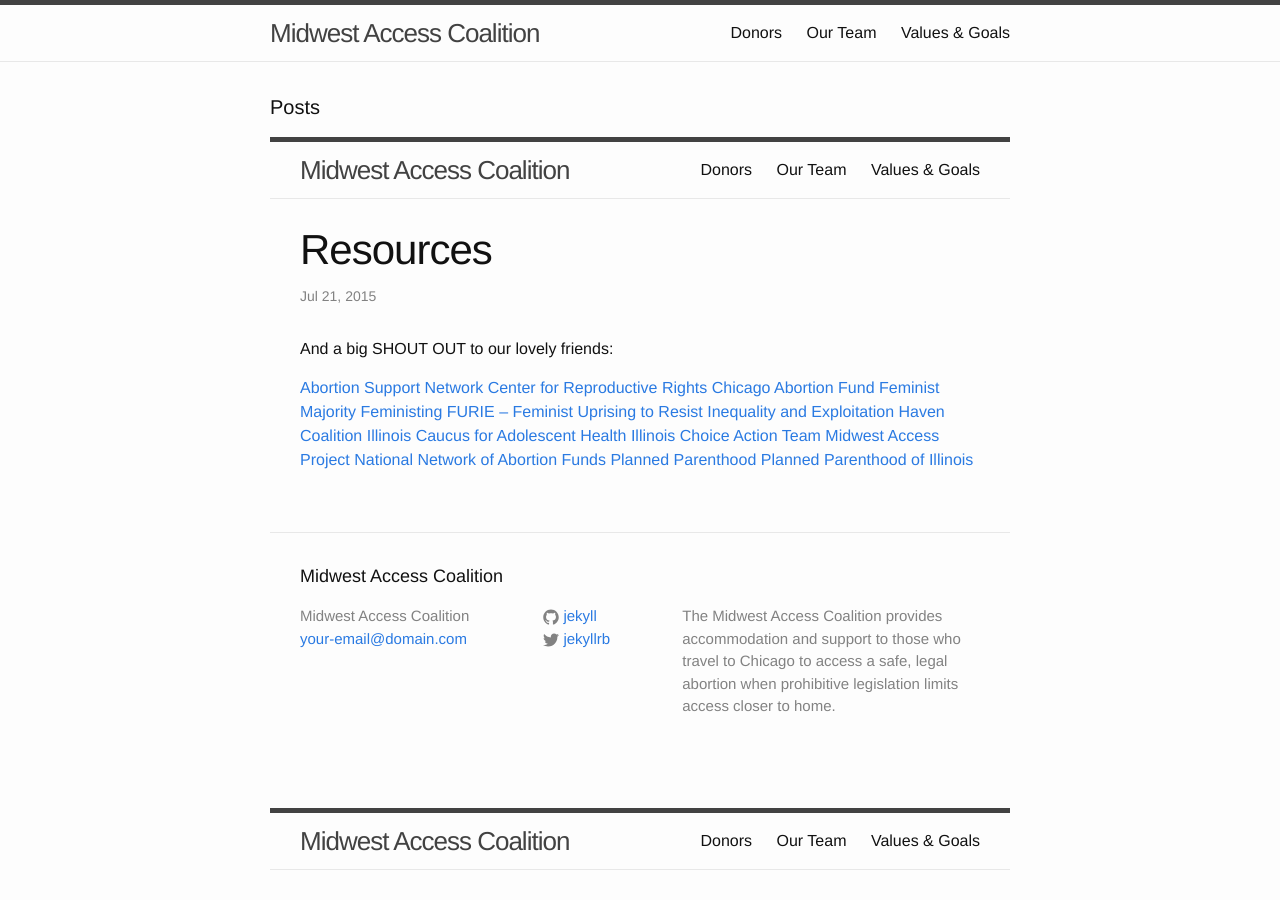
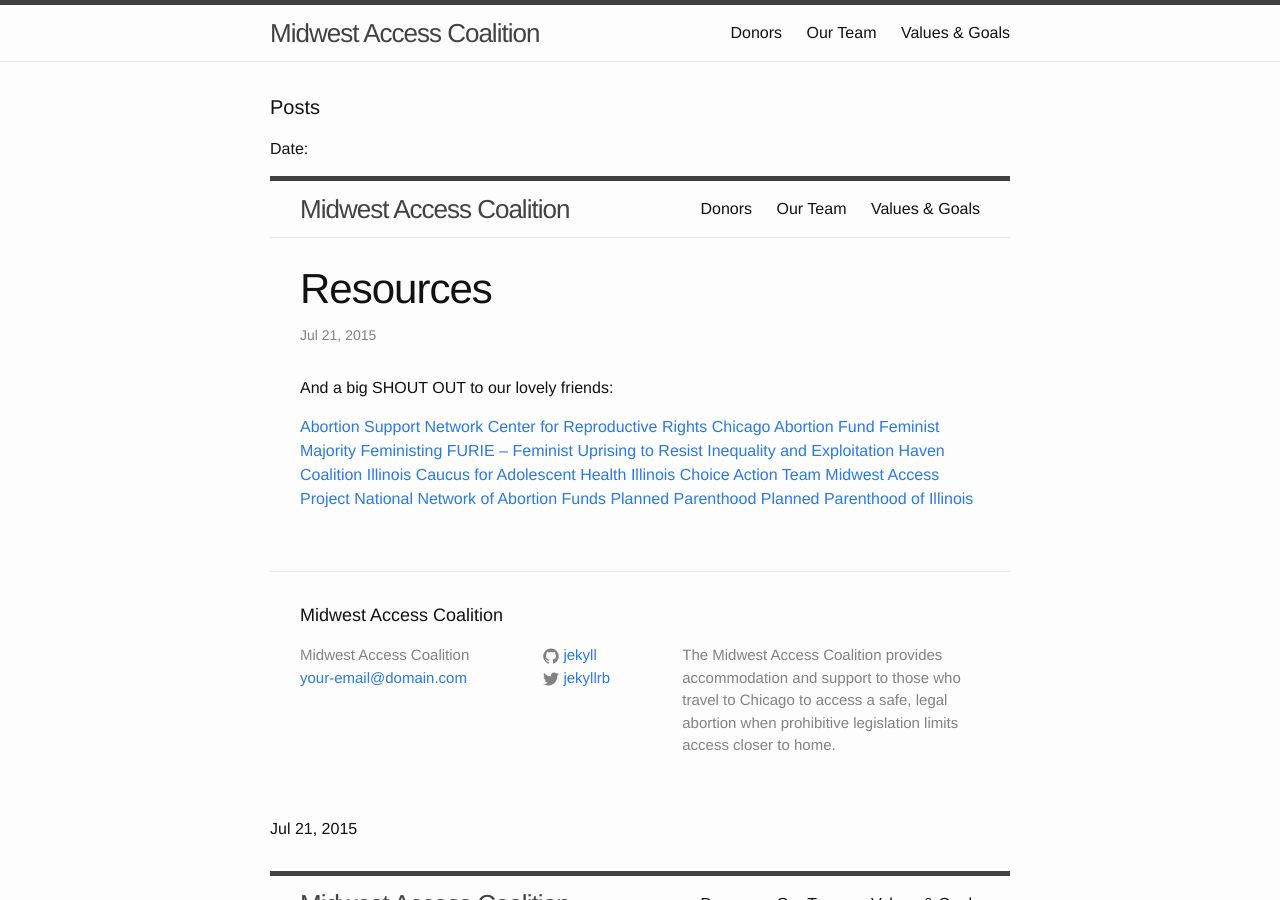
Before and after one commit to emmajellz/midwestaccesscoalition.github.io, a Jekyll site: the page built from index.html, in a window 1280 px wide and 900 px high. Built offline with Jekyll 4.4.1, drawn with Linux system fonts in a browser that asks for light colours.

```diff
--- a/index.html
+++ b/index.html
@@ -6,14 +6,25 @@
 
   <h1 class="page-heading">Posts</h1>
 
+  {% for resouce in site.categories.resources %}
+    <p>{{resource.output}}</p>
+    <div class="post">
+      <h3 class="title"><a href="{{ resource.url }}">{{ site.collections.resources }}</a></h3>
+      <p class="meta">Date: {{ resource.date }}</p>
+<!--     <div class="entry">
+      {{ announcement.content | strip_html | truncatewords: 100 }}
+    </div> -->
+    </div>
+  {% endfor %}
+
   <ul class="post-list">
     {% for resource in site.categories.resources %}
       {{ resource.output }}
       <li>
-        <span class="post-meta">{{ post.date | date: "%b %-d, %Y" }}</span>
+        <span class="meta">{{ resource.date | date: "%b %-d, %Y" }}</span>
 
         <h2>
-          <a class="post-link" href="{{ post.url | prepend: site.baseurl }}">{{ post.title }}</a>
+          <a href="{{ resource.url | prepend: site.baseurl }}">{{ site.collections.resources }}</a>
         </h2>
       </li>
     {% endfor %}
```
